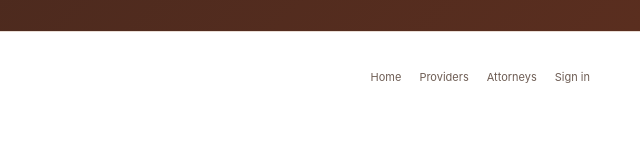
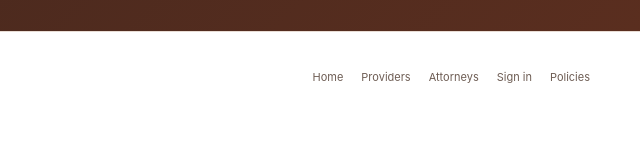
Before and after one commit to unikmo/Auditdefense, a website: page public/attorneys.html in a window 1280 px wide. Shown: the part 2212-2375 px from the top of the page, 640-1280 px from the left. Drawn offline with Linux system fonts and the light colour scheme.

Commit message:
Update public/attorneys.html

```diff
--- a/public/attorneys.html
+++ b/public/attorneys.html
@@ -32,7 +32,7 @@
   <div class="m-shell m-directory-grid"><div><span class="m-kicker light">ARE YOU LISTED?</span><h2>Claim the profile. Then turn it into an intake channel.</h2><p>After identity and professional-source verification, a claimed profile can carry richer practice information and an AuditDefend provider-intake link. Claim approval is not automatic.</p></div><a class="m-btn light" href="/attorney">See the attorney product →</a></div>
 </section>
 
-<footer class="m-footer"><div class="m-shell m-footer-grid"><div><a class="m-brand" href="/"><span class="m-mark">⚖</span><span>AuditDefend<small>Healthcare audit-defense directory</small></span></a><small>Public-source profiles · No implied affiliation · Verification required before profile control.</small></div><nav><a href="/">Home</a><a href="/provider">Providers</a><a href="/attorney">Attorneys</a><a href="/auth.html?next=/attorneys">Sign in</a></nav></div></footer>
+<footer class="m-footer"><div class="m-shell m-footer-grid"><div><a class="m-brand" href="/"><span class="m-mark">⚖</span><span>AuditDefend<small>Healthcare audit-defense directory</small></span></a><small>Public-source profiles · No implied affiliation · Verification required before profile control.</small></div><nav><a href="/">Home</a><a href="/provider">Providers</a><a href="/attorney">Attorneys</a><a href="/auth.html?next=/attorneys">Sign in</a><a href="/policies">Policies</a></nav></div></footer>
 
 <div class="claim-modal" id="claimModal" aria-hidden="true">
   <div class="claim-panel">
```
